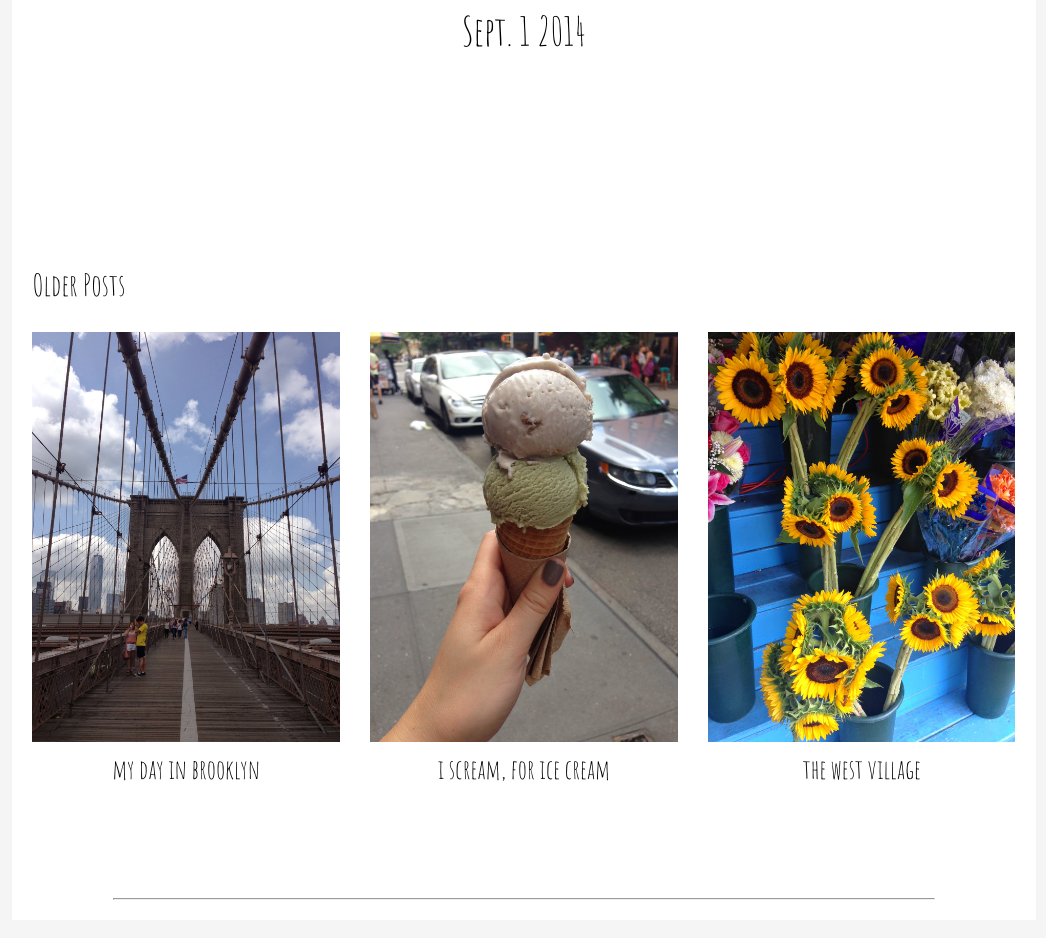
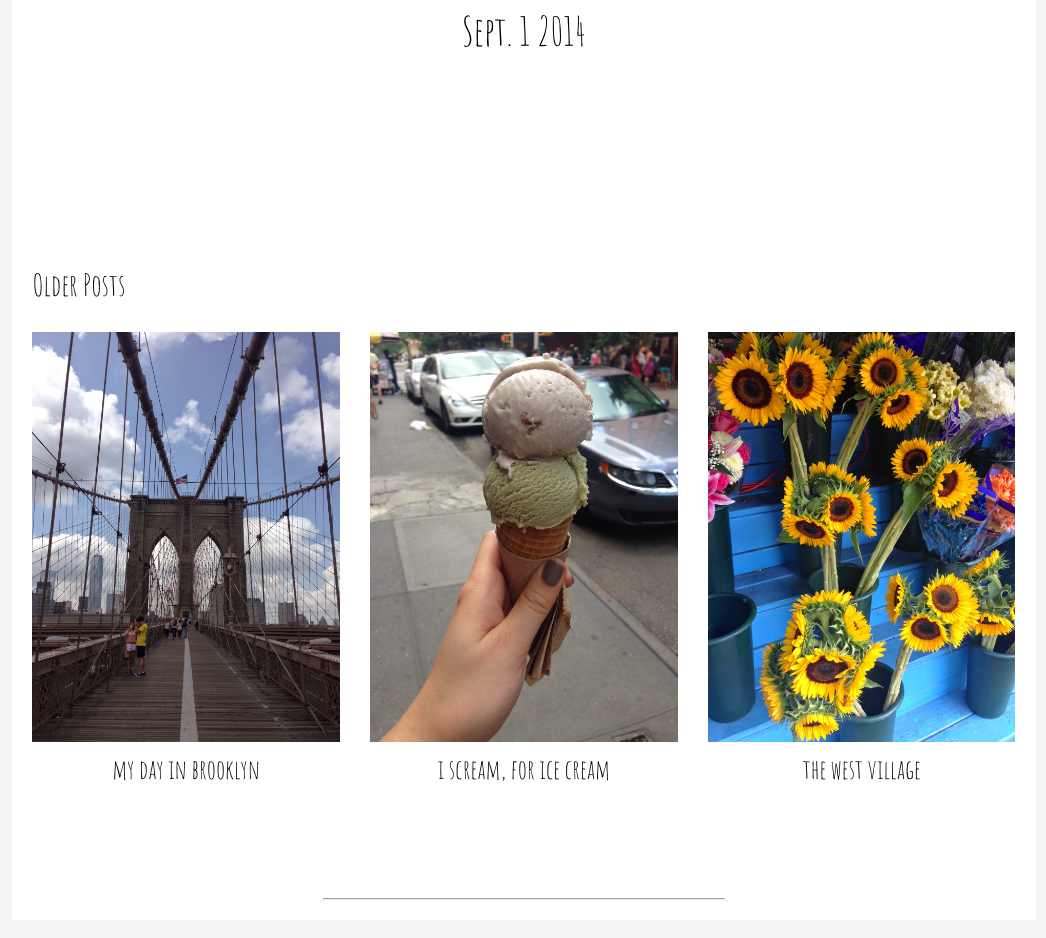
Before and after one commit to abirnberg/RampUp-Project, a plain HTML site: page index.html in a window 1280 px wide. Shown: the part 958-1896 px from the top of the page, without its empty margins (116-1162 px from the left). Drawn offline with Linux system fonts and the light colour scheme.

```diff
--- a/main.css
+++ b/main.css
@@ -140,6 +140,6 @@ br {
 
 .hrlong {
 
-	width: 80%;
+	width: 9 S0%;
 
 }
```
Also changed, not shown: index.html (+1 -0 lines).
